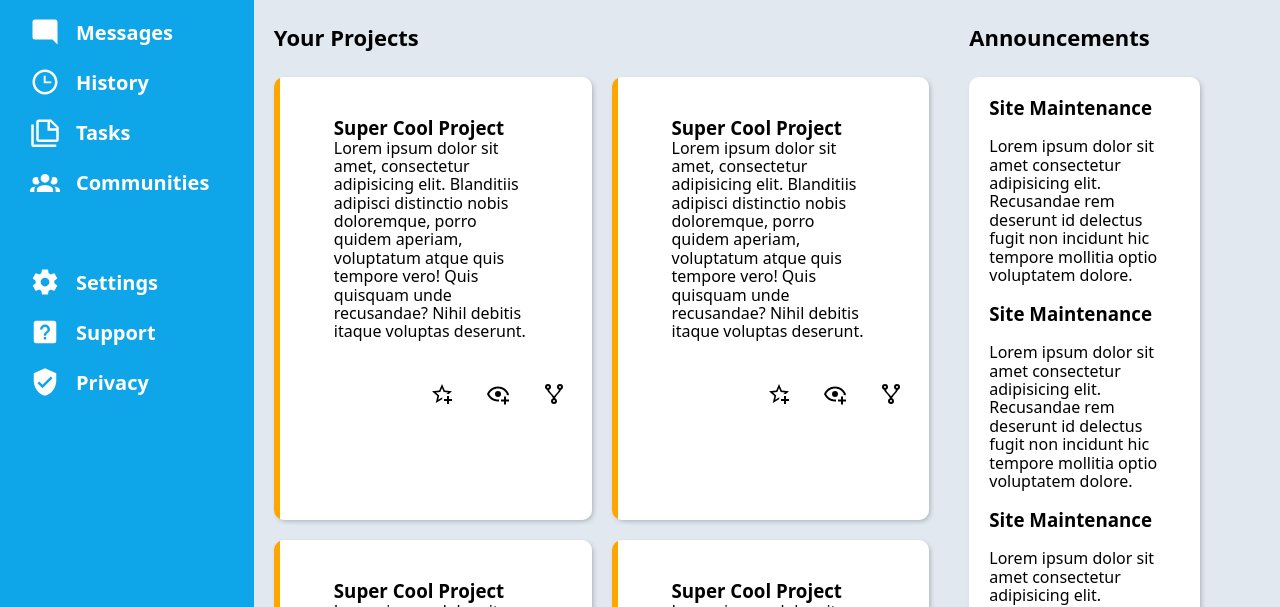
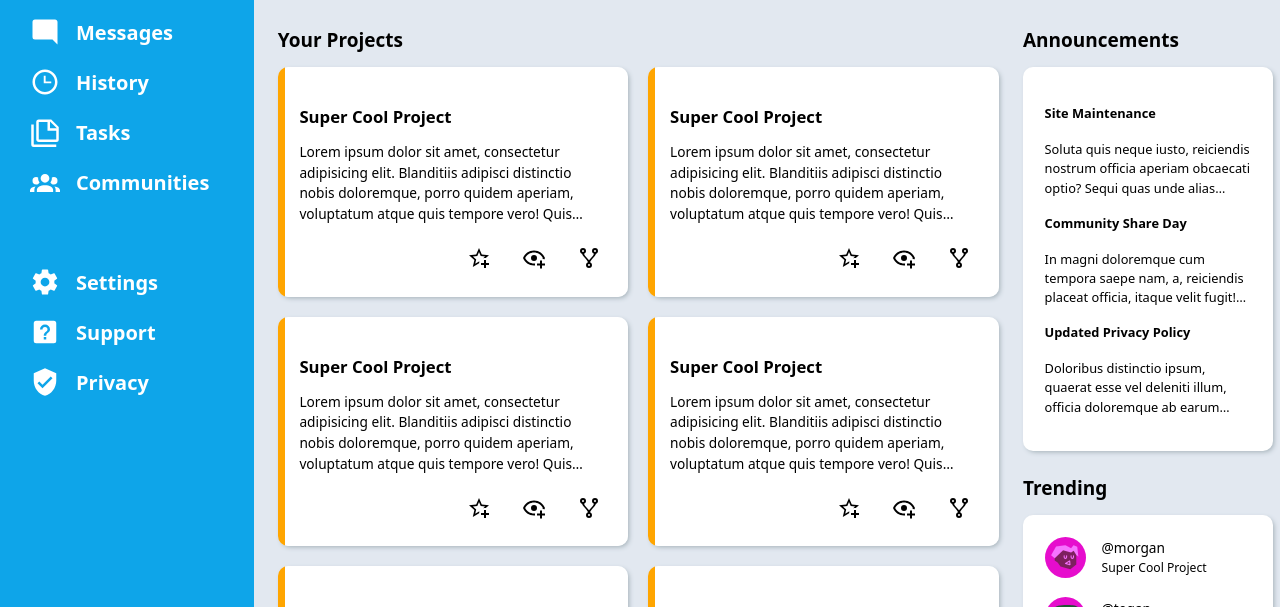
Before and after one commit to ArkhenRei/Admin-Dashboard, a website: page index.html in a window 1280 px wide. Shown: the part 193-800 px from the top of the page. Drawn offline with Linux system fonts and the light colour scheme.

Commit message:
feat: rework main-content

```diff
--- a/index.html
+++ b/index.html
@@ -124,18 +124,21 @@
           <button>Privacy</button>
         </div>
       </div>
+
       <div class="main-content">
-        <div class="main-content-left">
+        <div class="container">
+          <div class="projects">
             <h2>Your Projects</h2>
-          <div class="project-box">
-            <div class="project-content-box">
-              <div class="para-box">
+            <ul>
+              <li class="project-box card">
+                <div class="project-content">
                   <h3>Super Cool Project</h3>
                   <p>
                     Lorem ipsum dolor sit amet, consectetur adipisicing elit.
-                  Blanditiis adipisci distinctio nobis doloremque, porro quidem
-                  aperiam, voluptatum atque quis tempore vero! Quis quisquam
-                  unde recusandae? Nihil debitis itaque voluptas deserunt.
+                    Blanditiis adipisci distinctio nobis doloremque, porro
+                    quidem aperiam, voluptatum atque quis tempore vero! Quis
+                    quisquam unde recusandae? Nihil debitis itaque voluptas
+                    deserunt.
                   </p>
                 </div>
                 <div class="button-box">
@@ -149,17 +152,16 @@
                     <img src="svgs/source-fork.svg" alt="" />
                   </button>
                 </div>
-            </div>
-          </div>
-          <div class="project-box">
-            <div class="project-content-box">
-              <div class="para-box">
+              </li>
+              <li class="project-box card">
+                <div class="project-content">
                   <h3>Super Cool Project</h3>
                   <p>
                     Lorem ipsum dolor sit amet, consectetur adipisicing elit.
-                  Blanditiis adipisci distinctio nobis doloremque, porro quidem
-                  aperiam, voluptatum atque quis tempore vero! Quis quisquam
-                  unde recusandae? Nihil debitis itaque voluptas deserunt.
+                    Blanditiis adipisci distinctio nobis doloremque, porro
+                    quidem aperiam, voluptatum atque quis tempore vero! Quis
+                    quisquam unde recusandae? Nihil debitis itaque voluptas
+                    deserunt.
                   </p>
                 </div>
                 <div class="button-box">
@@ -173,17 +175,16 @@
                     <img src="svgs/source-fork.svg" alt="" />
                   </button>
                 </div>
-            </div>
-          </div>
-          <div class="project-box">
-            <div class="project-content-box">
-              <div class="para-box">
+              </li>
+              <li class="project-box card">
+                <div class="project-content">
                   <h3>Super Cool Project</h3>
                   <p>
                     Lorem ipsum dolor sit amet, consectetur adipisicing elit.
-                  Blanditiis adipisci distinctio nobis doloremque, porro quidem
-                  aperiam, voluptatum atque quis tempore vero! Quis quisquam
-                  unde recusandae? Nihil debitis itaque voluptas deserunt.
+                    Blanditiis adipisci distinctio nobis doloremque, porro
+                    quidem aperiam, voluptatum atque quis tempore vero! Quis
+                    quisquam unde recusandae? Nihil debitis itaque voluptas
+                    deserunt.
                   </p>
                 </div>
                 <div class="button-box">
@@ -197,17 +198,16 @@
                     <img src="svgs/source-fork.svg" alt="" />
                   </button>
                 </div>
-            </div>
-          </div>
-          <div class="project-box">
-            <div class="project-content-box">
-              <div class="para-box">
+              </li>
+              <li class="project-box card">
+                <div class="project-content">
                   <h3>Super Cool Project</h3>
                   <p>
                     Lorem ipsum dolor sit amet, consectetur adipisicing elit.
-                  Blanditiis adipisci distinctio nobis doloremque, porro quidem
-                  aperiam, voluptatum atque quis tempore vero! Quis quisquam
-                  unde recusandae? Nihil debitis itaque voluptas deserunt.
+                    Blanditiis adipisci distinctio nobis doloremque, porro
+                    quidem aperiam, voluptatum atque quis tempore vero! Quis
+                    quisquam unde recusandae? Nihil debitis itaque voluptas
+                    deserunt.
                   </p>
                 </div>
                 <div class="button-box">
@@ -221,17 +221,16 @@
                     <img src="svgs/source-fork.svg" alt="" />
                   </button>
                 </div>
-            </div>
-          </div>
-          <div class="project-box">
-            <div class="project-content-box">
-              <div class="para-box">
+              </li>
+              <li class="project-box card">
+                <div class="project-content">
                   <h3>Super Cool Project</h3>
                   <p>
                     Lorem ipsum dolor sit amet, consectetur adipisicing elit.
-                  Blanditiis adipisci distinctio nobis doloremque, porro quidem
-                  aperiam, voluptatum atque quis tempore vero! Quis quisquam
-                  unde recusandae? Nihil debitis itaque voluptas deserunt.
+                    Blanditiis adipisci distinctio nobis doloremque, porro
+                    quidem aperiam, voluptatum atque quis tempore vero! Quis
+                    quisquam unde recusandae? Nihil debitis itaque voluptas
+                    deserunt.
                   </p>
                 </div>
                 <div class="button-box">
@@ -245,17 +244,16 @@
                     <img src="svgs/source-fork.svg" alt="" />
                   </button>
                 </div>
-            </div>
-          </div>
-          <div class="project-box">
-            <div class="project-content-box">
-              <div class="para-box">
+              </li>
+              <li class="project-box card">
+                <div class="project-content">
                   <h3>Super Cool Project</h3>
                   <p>
                     Lorem ipsum dolor sit amet, consectetur adipisicing elit.
-                  Blanditiis adipisci distinctio nobis doloremque, porro quidem
-                  aperiam, voluptatum atque quis tempore vero! Quis quisquam
-                  unde recusandae? Nihil debitis itaque voluptas deserunt.
+                    Blanditiis adipisci distinctio nobis doloremque, porro
+                    quidem aperiam, voluptatum atque quis tempore vero! Quis
+                    quisquam unde recusandae? Nihil debitis itaque voluptas
+                    deserunt.
                   </p>
                 </div>
                 <div class="button-box">
@@ -269,41 +267,93 @@
                     <img src="svgs/source-fork.svg" alt="" />
                   </button>
                 </div>
+              </li>
+            </ul>
           </div>
+          <aside>
+            <div class="announcements">
+              <h2>Announcements</h2>
+              <ul class="annon-box card">
+                <li>
+                  <h4>Site Maintenance</h4>
+                  <p>
+                    Soluta quis neque iusto, reiciendis nostrum officia aperiam
+                    obcaecati optio? Sequi quas unde alias adipisci praesentium
+                    corporis nisi explicabo placeat. Similique itaque nemo quia
+                    necessitatibus eos nobis.
+                  </p>
+                </li>
+                <li>
+                  <h4>Community Share Day</h4>
+                  <p>
+                    In magni doloremque cum tempora saepe nam, a, reiciendis
+                    placeat officia, itaque velit fugit! Quisquam tempore
+                    dignissimos reiciendis esse.
+                  </p>
+                </li>
+                <li>
+                  <h4>Updated Privacy Policy</h4>
+                  <p>
+                    Doloribus distinctio ipsum, quaerat esse vel deleniti illum,
+                    officia doloremque ab earum officiis in dicta neque.
+                  </p>
+                </li>
+              </ul>
             </div>
+            <div class="trending">
+              <h2>Trending</h2>
+              <ul class="annon-box card trend-box">
+                <li class="profile-box">
+                  <img
+                    src="./svgs/avatar00001.svg"
+                    alt="profile picture"
+                    class="profile-picture"
+                    style="background-color: #e60dcd"
+                  />
+                  <div class="profile-container">
+                    <p class="profile-username">@morgan</p>
+                    <p class="project-name">Super Cool Project</p>
                   </div>
-        <div class="main-content-right">
-          <h2>Announcements</h2>
-          <div class="announcements-box">
-            <div class="anon-content-box">
-              <div class="anon-content">
-                <h3>Site Maintenance</h3>
-                <p>
-                  Lorem ipsum dolor sit amet consectetur adipisicing elit.
-                  Recusandae rem deserunt id delectus fugit non incidunt hic
-                  tempore mollitia optio voluptatem dolore.
-                </p>
+                </li>
+                <li class="profile-box">
+                  <img
+                    src="./svgs/avatar00002.svg"
+                    alt="profile picture"
+                    class="profile-picture"
+                    style="background-color: #e60dcd"
+                  />
+                  <div class="profile-container">
+                    <p class="profile-username">@tegan</p>
+                    <p class="project-name">World Peace Builder</p>
                   </div>
-              <div class="anon-content">
-                <h3>Site Maintenance</h3>
-                <p>
-                  Lorem ipsum dolor sit amet consectetur adipisicing elit.
-                  Recusandae rem deserunt id delectus fugit non incidunt hic
-                  tempore mollitia optio voluptatem dolore.
-                </p>
+                </li>
+                <li class="profile-box">
+                  <img
+                    src="./svgs/avatar00003.svg"
+                    alt="profile picture"
+                    class="profile-picture"
+                    style="background-color: #e60dcd"
+                  />
+                  <div class="profile-container">
+                    <p class="profile-username">@kendall</p>
+                    <p class="project-name">Life Changing App</p>
                   </div>
-              <div class="anon-content">
-                <h3>Site Maintenance</h3>
-                <p>
-                  Lorem ipsum dolor sit amet consectetur adipisicing elit.
-                  Recusandae rem deserunt id delectus fugit non incidunt hic
-                  tempore mollitia optio voluptatem dolore.
-                </p>
+                </li>
+                <li class="profile-box">
+                  <img
+                    src="./svgs/avatar00004.svg"
+                    alt="profile picture"
+                    class="profile-picture"
+                    style="background-color: #e60dcd"
+                  />
+                  <div class="profile-container">
+                    <p class="profile-username">@alex</p>
+                    <p class="project-name">No Traffic Maker</p>
                   </div>
+                </li>
+              </ul>
             </div>
-          </div>
-          <h2>Trending</h2>
-          <div class="trending-box"></div>
+          </aside>
         </div>
       </div>
     </div>
--- a/style.css
+++ b/style.css
@@ -17,15 +17,8 @@ Use a better box model (opinionated).
 
 html {
   /* Improve consistency of default fonts in all browsers. (https://github.com/sindresorhus/modern-normalize/issues/3) */
-	font-family:
-		system-ui,
-		'Segoe UI',
-		Roboto,
-		Helvetica,
-		Arial,
-		sans-serif,
-		'Apple Color Emoji',
-		'Segoe UI Emoji';
+  font-family: system-ui, "Segoe UI", Roboto, Helvetica, Arial, sans-serif,
+    "Apple Color Emoji", "Segoe UI Emoji";
   line-height: 1.15; /* 1. Correct the line height in all browsers. */
   -webkit-text-size-adjust: 100%; /* 2. Prevent adjustments of font size after orientation changes in iOS. */
   -moz-tab-size: 4; /* 3. Use a more readable tab size (opinionated). */
@@ -87,12 +80,7 @@ code,
 kbd,
 samp,
 pre {
-	font-family:
-		ui-monospace,
-		SFMono-Regular,
-		Consolas,
-		'Liberation Mono',
-		Menlo,
+  font-family: ui-monospace, SFMono-Regular, Consolas, "Liberation Mono", Menlo,
     monospace; /* 1 */
   font-size: 1em; /* 2 */
 }
@@ -175,9 +163,9 @@ Correct the inability to style clickable types in iOS and Safari.
 */
 
 button,
-[type='button'],
-[type='reset'],
-[type='submit'] {
+[type="button"],
+[type="reset"],
+[type="submit"] {
   -webkit-appearance: button;
 }
 
@@ -237,7 +225,7 @@ Correct the cursor style of increment and decrement buttons in Safari.
 2. Correct the outline style in Safari.
 */
 
-[type='search'] {
+[type="search"] {
   -webkit-appearance: textfield; /* 1 */
   outline-offset: -2px; /* 2 */
 }
@@ -273,7 +261,7 @@ summary {
   display: list-item;
 }
 
-
+/* Page Properties */
 
 body {
   width: 100vw;
@@ -288,7 +276,7 @@ body {
   bottom: 0;
   left: 0;
   right: -17px;
-  overflow-y: scroll;
+  overflow-y: hidden;
   display: grid;
   grid-template-columns: 1fr 5fr;
   grid-template-rows: 1fr 5fr;
@@ -525,27 +513,46 @@ body {
 
 /* Main Content */
 
+.container {
+  width: min(1400px, calc(100% - 1.5rem * 2));
+  margin-inline: auto;
+}
+
+ul {
+  list-style: none;
+  margin: 0;
+  padding: 0;
+}
+
 .main-content {
   grid-area: main-content;
   background-color: #e2e8f0;
-  display: grid;
-  grid-template-columns: 2fr 1fr;
+  overflow-y: scroll;
+  padding-top: 1.5rem;
+  line-height: 1.4;
+  font-size: 0.95rem;
 }
 
 .main-content h2 {
-  font-size: 22px;
+  font-weight: 600;
+  font-size: 1.25em;
+  margin-bottom: 0.7em;
 }
 
-.main-content-left {
-  display: grid;
-  grid-template-columns: 1fr 1fr;
-  grid-template-rows: 50px repeat(3, 1fr);
-  gap: 20px;
-  margin: 20px;
+.main-content p {
+  line-height: 1.5;
 }
 
-.main-content-left h2 {
-  grid-column: span 2;
+.main-content .container {
+  display: grid;
+  grid-template-columns: auto 250px;
+  gap: 1.5rem;
+}
+
+.projects ul {
+  display: grid;
+  grid-template-columns: repeat(auto-fill, minmax(300px, 1fr));
+  gap: 20px;
 }
 
 .project-box {
@@ -553,45 +560,31 @@ body {
   background: linear-gradient(90deg, orange 0% 2%, white 2% 100%);
   border-radius: 10px;
   box-shadow: 2px 2px 5px -1px #a3b0b7;
-  height: 100%;
-  width: 100%;
+  display: flex;
+  flex-direction: column;
+  justify-content: space-between;
 }
 
-.main-content-right {
-  display: grid;
-  grid-template-rows: 50px 1fr 50px 1fr;
-  gap: 20px;
-  margin: 20px;
+.project-box h3 {
+  font-size: 1.1em;
+  margin-bottom: 0.2em;
 }
 
-.announcements-box,
-.trending-box {
-  background-color: white;
-  border-radius: 10px;
-  box-shadow: 2px 2px 5px -1px #a3b0b7;
-  height: 100%;
-  width: 75%;
+.project-box p {
+  font-size: 0.9em;
+  font-weight: 300;
+  margin-bottom: 1.5em;
+  display: -webkit-box;
+  -webkit-line-clamp: 4;
+  -webkit-box-orient: vertical;
+  overflow: hidden;
 }
 
-.para-box {
-  margin: 40px;
+.project-box .button-box {
+  text-align: right;
 }
 
-.para-box h3 {
-  margin-bottom: 0px;
-}
-
-.para-box p {
-  margin-top: 0px;
-}
-
-.button-box {
-  display: flex;
-  justify-content: flex-end;
-  gap: 20px;
-}
-
-.button-box button {
+.project-box button {
   background-color: transparent;
   background-repeat: no-repeat;
   border: none;
@@ -600,6 +593,7 @@ body {
   outline: none;
   font-weight: bold;
   color: white;
+  margin-left: 1em;
 }
 
 .button-box img {
@@ -607,10 +601,63 @@ body {
   height: 24px;
 }
 
-.project-content-box {
-  margin: 20px;
+.announcements {
+  margin-bottom: 1.5rem;
 }
 
-.anon-content-box {
-  margin: 20px;
+.announcements h4 {
+  font-size: 0.8rem;
 }
+
+.announcements p {
+  font-size: 0.8rem;
+  font-weight: 300;
+  display: -webkit-box;
+  -webkit-line-clamp: 3;
+  -webkit-box-orient: vertical;
+  overflow: hidden;
+}
+
+.card {
+  padding: 1.35rem;
+}
+
+.annon-box {
+  background-color: white;
+  border-radius: 10px;
+  box-shadow: 2px 2px 5px -1px #a3b0b7;
+}
+
+.trending {
+  .profile-username {
+    font-size: 0.9em;
+    color: black;
+    margin: 0;
+  }
+
+  .project-name {
+    font-size: 0.8em;
+    font-weight: 300;
+    margin: 0;
+  }
+
+  .profile-box:not(:last-child) {
+    margin-bottom: 1.25em;
+  }
+}
+
+.profile-box {
+  display: flex;
+  align-items: center;
+  gap: 1em;
+
+  .profile-picture {
+    border-radius: 50%;
+    height: 2.75em;
+    padding: 0.25em;
+  }
+
+  .profile-name {
+    font-weight: 600;
+  }
+}
```
Also changed, not shown: svgs/avatar00001.svg (added), svgs/avatar00002.svg (added), svgs/avatar00003.svg (added), svgs/avatar00004.svg (added). Lines whose indentation alone changed are shown as unchanged.
